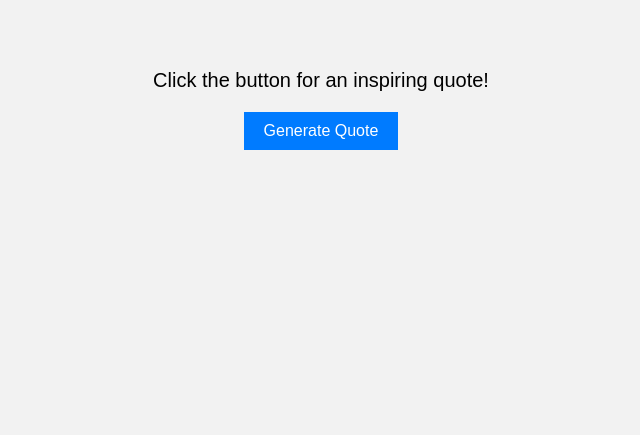
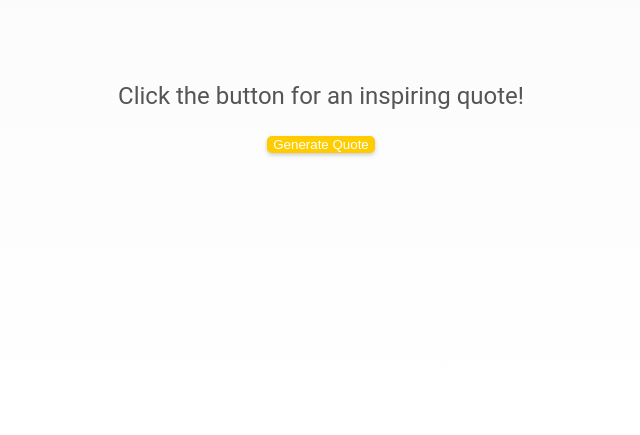
Before and after one commit to ME-YOU-SICK/InspiroBot, a plain HTML site: page index.html in a window 1280 px wide. Shown: the part 365-800 px from the top of the page, without its empty margins (319-959 px from the left). Drawn offline with Linux system fonts and the light colour scheme.

Commit message:
style.css

```diff
--- a/style.css
+++ b/style.css
@@ -1,5 +1,5 @@
 body {
-    font-family: Arial, sans-serif;
+    font-family: 'Roboto', sans-serif;
     background-color: #f2f2f2;
     margin: 0;
     padding: 0;
@@ -15,6 +15,8 @@ body {
 
 h1 {
     color: #333;
+    font-size: 36px;
+    margin-bottom: 20px;
 }
 
 .quote-container {
@@ -23,19 +25,77 @@ h1 {
 }
 
 #quote {
-    font-size: 20px;
+    font-size: 24px;
+    line-height: 1.5;
     margin-bottom: 20px;
+    color: #555;
 }
 
-#generate-btn {
-    padding: 10px 20px;
-    font-size: 16px;
+#generate-button {
+    padding: 12px 24px;
+    font-size: 18px;
     background-color: #007bff;
     color: #fff;
     border: none;
+    border-radius: 4px;
     cursor: pointer;
+    transition: background-color 0.3s ease;
 }
 
-#generate-btn:hover {
+#generate-button:hover {
     background-color: #0056b3;
 }
+
+/* Animation */
+@keyframes fade-in {
+  0% { opacity: 0; }
+  100% { opacity: 1; }
+}
+
+/* Hover Effect */
+button:hover {
+  background-color: #ffcc00;
+  color: #fff;
+}
+
+/* Custom Fonts */
+.quote {
+  font-family: 'Open Sans', sans-serif;
+  font-size: 24px;
+  line-height: 1.5;
+}
+
+/* Background Effects */
+body {
+  background: linear-gradient(to bottom, #f9f9f9, #fff);
+}
+
+/* Transitions */
+.quote {
+  transition: opacity 0.3s ease-in-out;
+}
+
+/* Box Shadows and Borders */
+button {
+  border: none;
+  border-radius: 5px;
+  box-shadow: 0 2px 4px rgba(0, 0, 0, 0.2);
+}
+
+/* Color Schemes */
+body {
+  color: #333;
+  background-color: #fff;
+}
+
+button {
+  background-color: #ffcc00;
+  color: #fff;
+}
+
+/* Responsive Design */
+@media (max-width: 768px) {
+  .quote {
+    font-size: 20px;
+  }
+}
```
